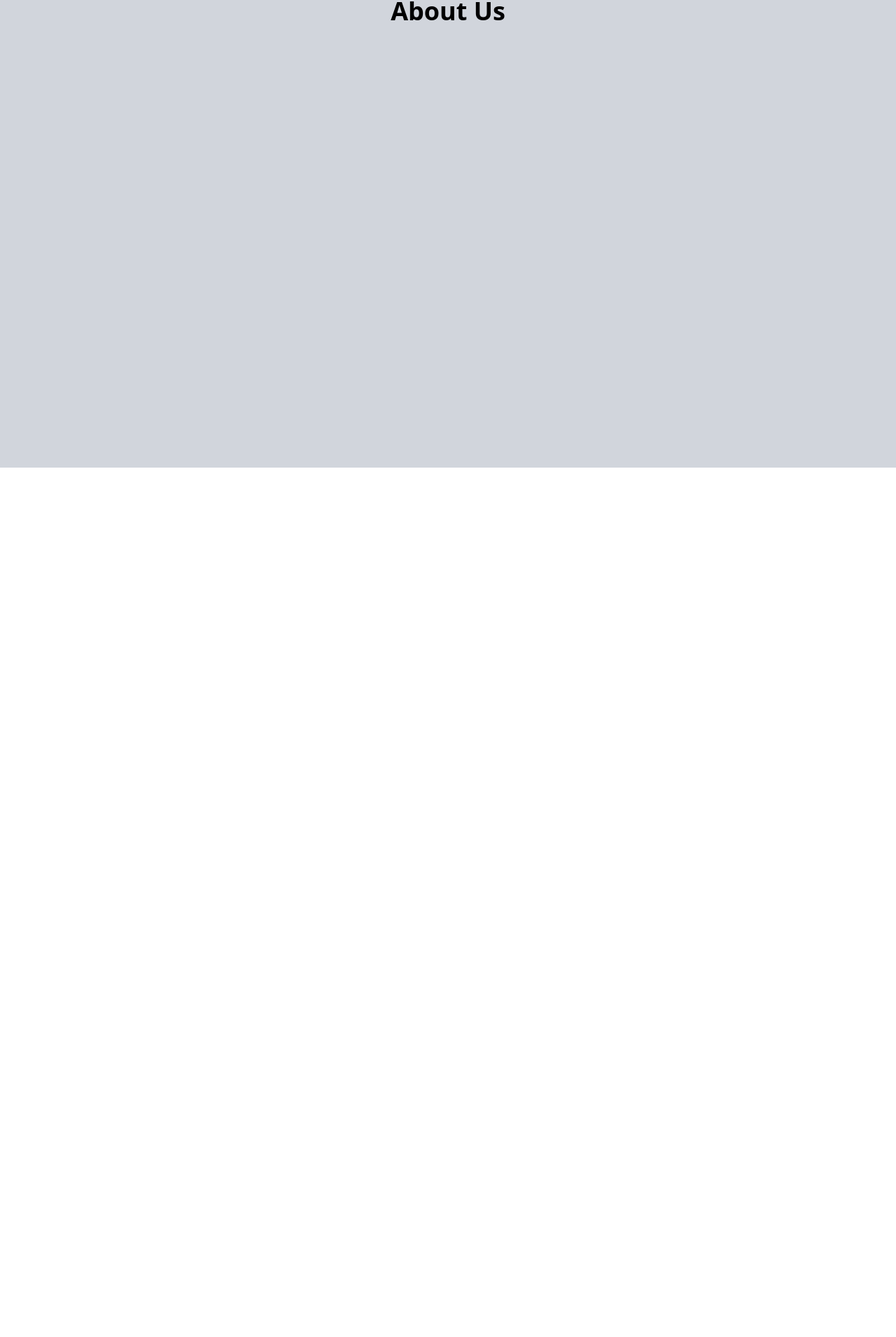
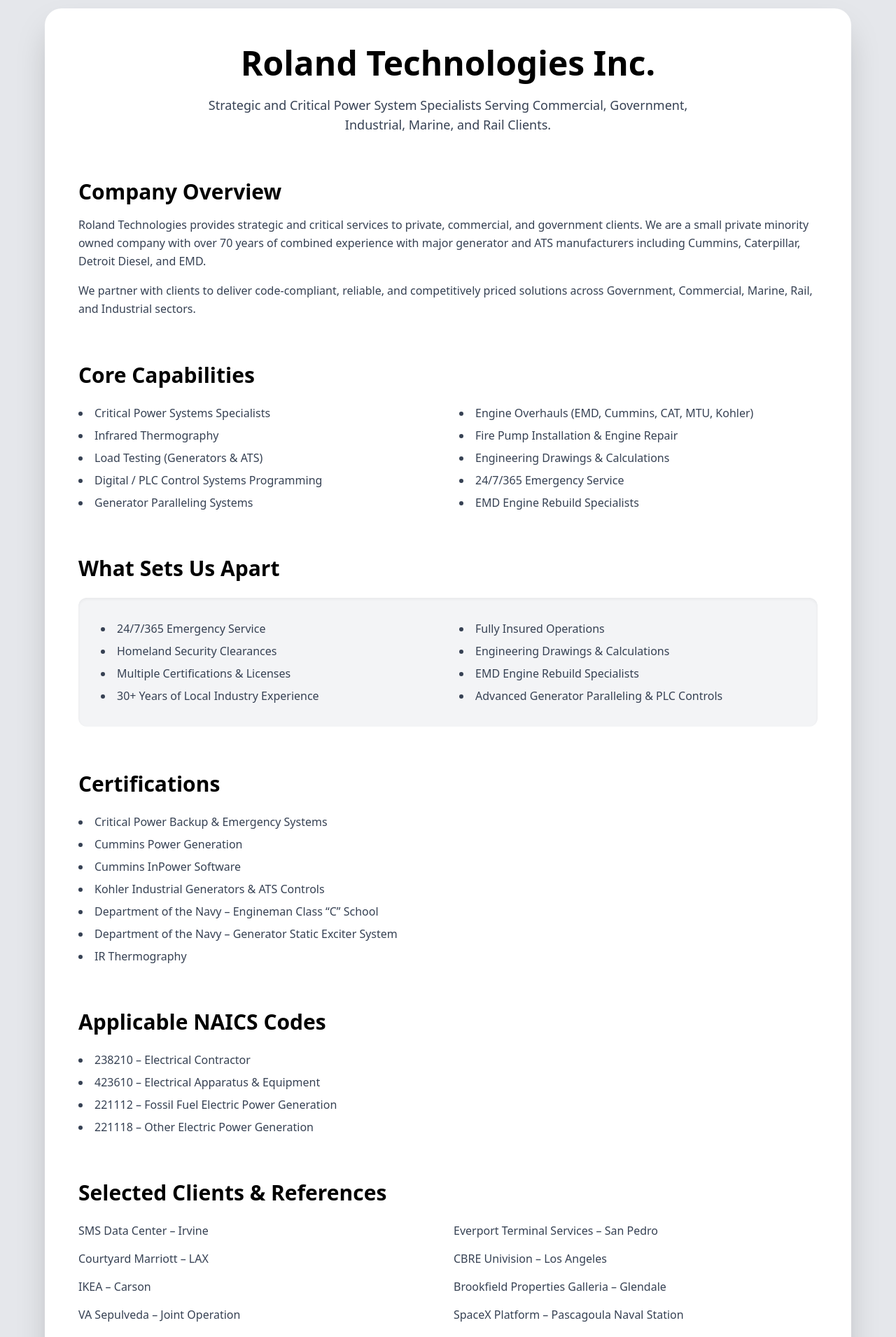
Before and after one commit to rejj0925/roland-tech, a React (Vite) app: page /about in a window 1280 px wide. Shown: the part 132-2042 px from the top of the page at 70% size. Before the commit the page ends 800 px from the top, so only its background shows below. Built offline with nearby package versions, Linux system fonts and the light colour scheme.

Commit message:
Added about and contact content; fixed screen sizes

```diff
--- a/src/view/about.jsx
+++ b/src/view/about.jsx
@@ -1,14 +1,150 @@
-import React from 'react';
-import '../App.css';
+import "../App.css";
 
-const About = () => {
-    return (
-        <div className="pt-32 bg-gray-300 min-h-screen overflow-x-hidden px-8">
-            <div className='flex justify-center'>
-                <h1 className="text-4xl font-bold mb-4">About Us</h1>
+function About() {
+  return (
+    <>
+      <div className="bg-gray-200 min-h-screen py-36 px-4 md:px-8">
+        <div className="max-w-6xl mx-auto bg-white shadow-xl md:shadow-2xl rounded-2xl md:rounded-3xl p-6 md:p-12 space-y-12 md:space-y-16">
+
+          {/* HEADER */}
+          <div className="text-center space-y-3 md:space-y-4">
+            <h1 className="text-3xl md:text-5xl font-bold leading-tight">
+              Roland Technologies Inc.
+            </h1>
+            <p className="text-sm md:text-lg text-gray-700 max-w-3xl mx-auto">
+              Strategic and Critical Power System Specialists Serving
+              Commercial, Government, Industrial, Marine, and Rail Clients.
+            </p>
+          </div>
+
+          {/* COMPANY OVERVIEW */}
+          <section className="space-y-3 md:space-y-4">
+            <h2 className="text-2xl md:text-3xl font-semibold">
+              Company Overview
+            </h2>
+            <p className="text-sm md:text-base text-gray-700 leading-relaxed">
+              Roland Technologies provides strategic and critical services to
+              private, commercial, and government clients. We are a small
+              private minority owned company with over 70 years of combined
+              experience with major generator and ATS manufacturers including
+              Cummins, Caterpillar, Detroit Diesel, and EMD.
+            </p>
+            <p className="text-sm md:text-base text-gray-700 leading-relaxed">
+              We partner with clients to deliver code-compliant, reliable, and
+              competitively priced solutions across Government, Commercial,
+              Marine, Rail, and Industrial sectors.
+            </p>
+          </section>
+
+          {/* CORE CAPABILITIES */}
+          <section>
+            <h2 className="text-2xl md:text-3xl font-semibold mb-4 md:mb-6">
+              Core Capabilities
+            </h2>
+
+            <div className="grid gap-4 md:grid-cols-2 md:gap-8">
+              <ul className="space-y-2 text-sm md:text-base text-gray-700 list-disc list-inside">
+                <li>Critical Power Systems Specialists</li>
+                <li>Infrared Thermography</li>
+                <li>Load Testing (Generators & ATS)</li>
+                <li>Digital / PLC Control Systems Programming</li>
+                <li>Generator Paralleling Systems</li>
+              </ul>
+
+              <ul className="space-y-2 text-sm md:text-base text-gray-700 list-disc list-inside">
+                <li>Engine Overhauls (EMD, Cummins, CAT, MTU, Kohler)</li>
+                <li>Fire Pump Installation & Engine Repair</li>
+                <li>Engineering Drawings & Calculations</li>
+                <li>24/7/365 Emergency Service</li>
+                <li>EMD Engine Rebuild Specialists</li>
+              </ul>
             </div>
+          </section>
+
+          {/* DIFFERENCES */}
+          <section>
+            <h2 className="text-2xl md:text-3xl font-semibold mb-4 md:mb-6">
+              What Sets Us Apart
+            </h2>
+
+            <div className="bg-gray-100 rounded-xl p-6 md:p-8 shadow-inner">
+              <div className="grid gap-4 md:grid-cols-2 md:gap-8 text-sm md:text-base text-gray-700">
+                <ul className="space-y-2 list-disc list-inside">
+                  <li>24/7/365 Emergency Service</li>
+                  <li>Homeland Security Clearances</li>
+                  <li>Multiple Certifications & Licenses</li>
+                  <li>30+ Years of Local Industry Experience</li>
+                </ul>
+
+                <ul className="space-y-2 list-disc list-inside">
+                  <li>Fully Insured Operations</li>
+                  <li>Engineering Drawings & Calculations</li>
+                  <li>EMD Engine Rebuild Specialists</li>
+                  <li>Advanced Generator Paralleling & PLC Controls</li>
+                </ul>
+              </div>
+            </div>
+          </section>
+
+          {/* CERTIFICATIONS */}
+          <section>
+            <h2 className="text-2xl md:text-3xl font-semibold mb-4 md:mb-6">
+              Certifications
+            </h2>
+
+            <ul className="space-y-2 text-sm md:text-base text-gray-700 list-disc list-inside">
+              <li>Critical Power Backup & Emergency Systems</li>
+              <li>Cummins Power Generation</li>
+              <li>Cummins InPower Software</li>
+              <li>Kohler Industrial Generators & ATS Controls</li>
+              <li>Department of the Navy – Engineman Class “C” School</li>
+              <li>Department of the Navy – Generator Static Exciter System</li>
+              <li>IR Thermography</li>
+            </ul>
+          </section>
+
+          {/* NAICS */}
+          <section>
+            <h2 className="text-2xl md:text-3xl font-semibold mb-4 md:mb-6">
+              Applicable NAICS Codes
+            </h2>
+
+            <ul className="space-y-2 text-sm md:text-base text-gray-700 list-disc list-inside">
+              <li>238210 – Electrical Contractor</li>
+              <li>423610 – Electrical Apparatus & Equipment</li>
+              <li>221112 – Fossil Fuel Electric Power Generation</li>
+              <li>221118 – Other Electric Power Generation</li>
+            </ul>
+          </section>
+
+          {/* REFERENCES */}
+          <section>
+            <h2 className="text-2xl md:text-3xl font-semibold mb-4 md:mb-6">
+              Selected Clients & References
+            </h2>
+
+            <div className="grid gap-2 md:grid-cols-2 md:gap-4 text-sm md:text-base text-gray-700">
+              <p>SMS Data Center – Irvine</p>
+              <p>Everport Terminal Services – San Pedro</p>
+              <p>Courtyard Marriott – LAX</p>
+              <p>CBRE Univision – Los Angeles</p>
+              <p>IKEA – Carson</p>
+              <p>Brookfield Properties Galleria – Glendale</p>
+              <p>VA Sepulveda – Joint Operation</p>
+              <p>SpaceX Platform – Pascagoula Naval Station</p>
+              <p>IRS Headquarters – Ogden, Utah</p>
+              <p>Orange County Sanitation District</p>
+            </div>
+          </section>
+
         </div>
-    );
-};
+      </div>
+
+      <footer className="bg-white py-4 text-sm md:text-base flex items-center justify-center text-center shadow-md">
+        &copy; 2026 Roland Technologies Inc. All rights reserved.
+      </footer>
+    </>
+  );
+}
 
 export default About;
--- a/src/view/contact.jsx
+++ b/src/view/contact.jsx
@@ -1,27 +1,89 @@
-import React from 'react';
-import '../App.css';
+import "../App.css";
 
-const Contact = () => {
-    return (
-        <div className="contact-container">
-            <h1>Contact Us</h1>
-            <form className="contact-form">
-                <div className="form-group">
-                    <label htmlFor="name">Name</label>
-                    <input type="text" id="name" name="name" required />
-                </div>
-                <div className="form-group">
-                    <label htmlFor="email">Email</label>
-                    <input type="email" id="email" name="email" required />
-                </div>
-                <div className="form-group">
-                    <label htmlFor="message">Message</label>
-                    <textarea id="message" name="message" required></textarea>
-                </div>
-                <button type="submit">Send Message</button>
+function Contact() {
+  return (
+    <>
+      <div className="bg-gray-200 min-h-screen py-36 px-6">
+        <div className="max-w-4xl mx-auto bg-white shadow-2xl rounded-3xl p-10 space-y-10">
+
+          <div className="text-center space-y-4">
+            <h1 className="text-5xl font-bold">Contact Us</h1>
+            <p className="text-gray-700">
+              24/7/365 Emergency and Critical Power Support
+            </p>
+          </div>
+
+          {/* COMPANY INFO */}
+          <div className="space-y-6 text-gray-700">
+
+            <div>
+              <h2 className="text-2xl font-semibold">Head Office</h2>
+              <p>5462 Forbes Ave</p>
+              <p>Encino, California 91436</p>
+            </div>
+
+            <div>
+              <h2 className="text-2xl font-semibold">President</h2>
+              <p>Roland Orteza</p>
+              <a
+                href="mailto:roland@roland-tech.com"
+                className="text-blue-600 hover:underline"
+              >
+                roland@roland-tech.com
+              </a>
+              <p>Tel: +1 562 244 9684</p>
+            </div>
+
+            <div>
+              <h2 className="text-2xl font-semibold">Operations Manager</h2>
+              <p>Steve Benedict</p>
+              <a
+                href="mailto:Steve@roland-tech.com"
+                className="text-blue-600 hover:underline"
+              >
+                Steve@roland-tech.com
+              </a>
+              <p>Tel: +1 323 547 0935</p>
+            </div>
+
+          </div>
+
+          {/* SIMPLE CONTACT FORM */}
+          <div>
+            <h2 className="text-2xl font-semibold mb-4">Send Us a Message</h2>
+            <form className="space-y-4">
+              <input
+                type="text"
+                placeholder="Your Name"
+                className="w-full border p-3 rounded-md"
+              />
+              <input
+                type="email"
+                placeholder="Your Email"
+                className="w-full border p-3 rounded-md"
+              />
+              <textarea
+                placeholder="Your Message"
+                rows="4"
+                className="w-full border p-3 rounded-md"
+              ></textarea>
+              <button
+                type="submit"
+                className="bg-gray-900 text-white px-6 py-3 rounded-md hover:bg-gray-700 transition"
+              >
+                Submit
+              </button>
             </form>
+          </div>
+
         </div>
-    );
-};
+      </div>
+
+      <footer className="bg-white h-12 flex items-center justify-center text-center shadow-md">
+        &copy; 2026 Roland Technologies Inc. All rights reserved.
+      </footer>
+    </>
+  );
+}
 
 export default Contact;
--- a/src/view/home.jsx
+++ b/src/view/home.jsx
@@ -15,7 +15,7 @@
           observer.unobserve(entry.target);
         }
       },
-      { threshold: 0.5, ...options },
+      { threshold: 0.3, ...options },
     );
 
     if (ref.current) observer.observe(ref.current);
@@ -96,7 +96,7 @@
           </div>
 
           {/*ABOUT*/}
-          <div className="flex flex-col mt-11 bg-gray-200 pt-10 shadow-2xl gap-20 w-screen min-h-screen rounded-t-4xl justify-around py-10">
+          <div className="flex flex-col mt-11 bg-gray-200 pt-10 shadow-2xl gap-20 w-screen min-h-screen rounded-t-4xl justify-around py-10 lg:px-36">
             <div className="flex flex-col gap-5 text-center justify-center items-center w-full px-10">
               <h2 className="text-5xl font-semibold">
                 Roland Technologies, Inc.
```
